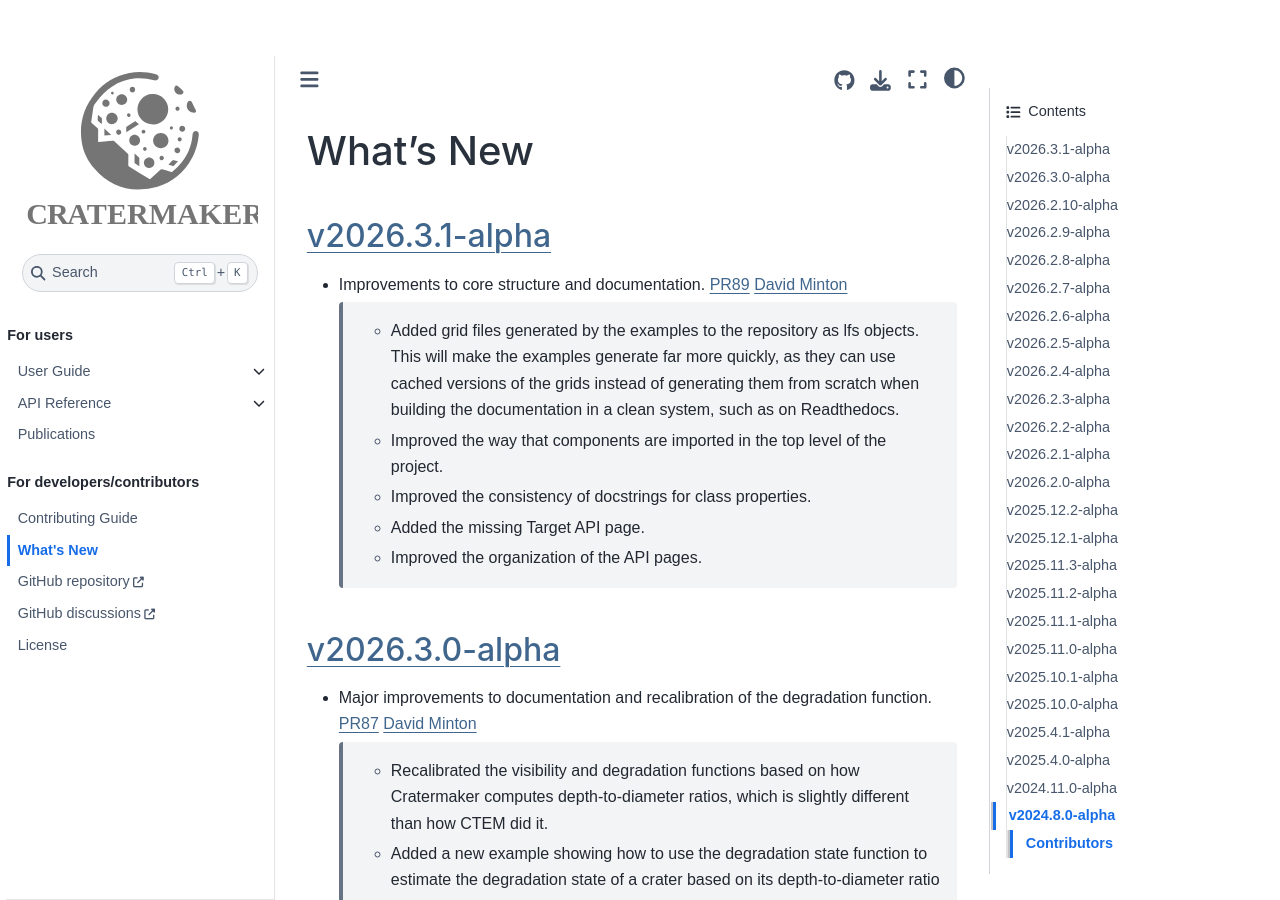
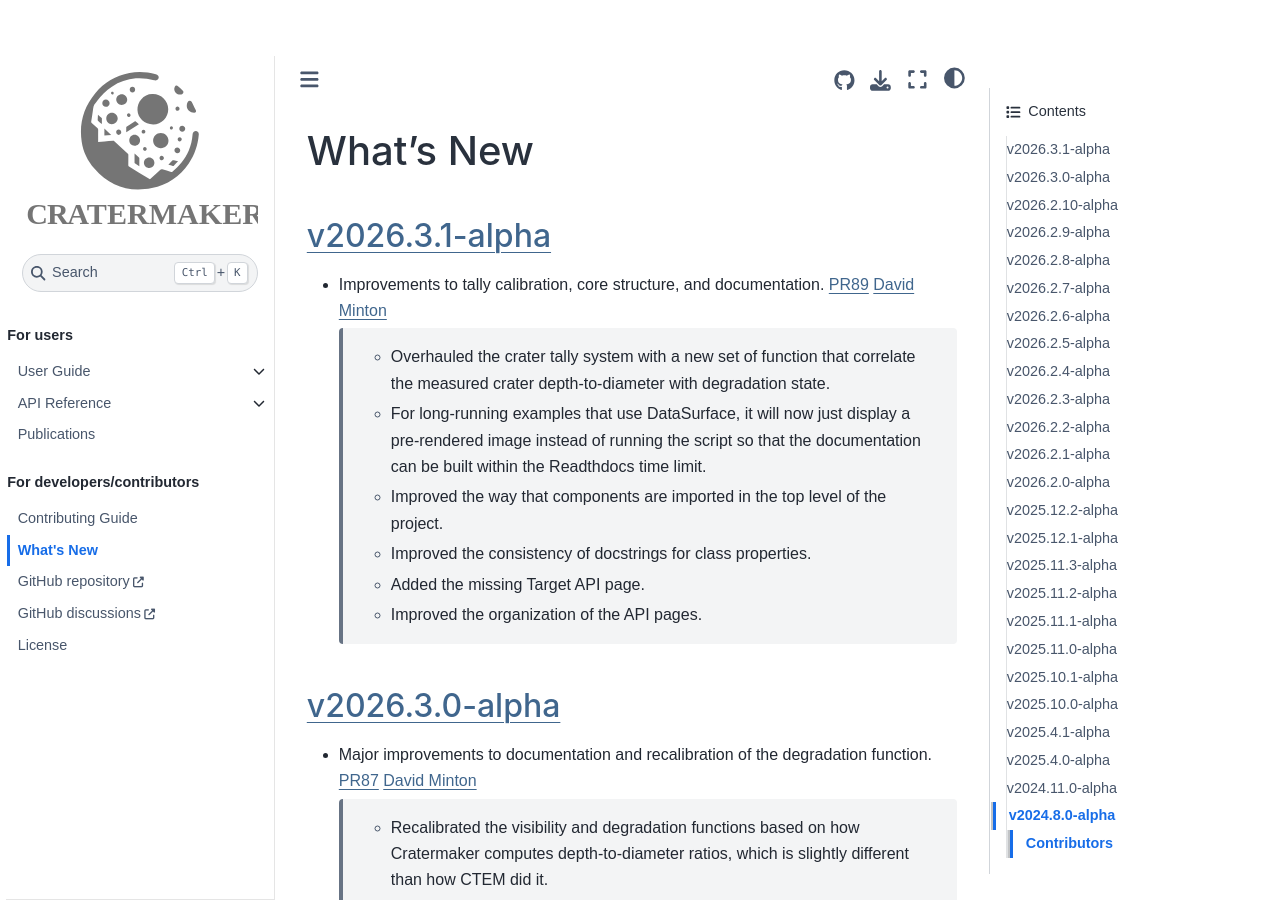
Before and after one commit to MintonGroup/cratermaker, a Sphinx documentation site: the page built from docs/whats-new.rst, in a window 1280 px wide and 900 px high. Built offline with Sphinx 7.4.7 and the Sphinx Book theme 1.1.4, drawn with Linux system fonts in a browser that asks for light colours; pages that are not in the unit, such as notebooks, are missing from menus; the version number could not be read and is left out.

Commit message:
Updated changelog and degradation state example

```diff
--- a/docs/whats-new.rst
+++ b/docs/whats-new.rst
@@ -8,9 +8,10 @@ What's New
 :release:`v2026.3.1-alpha`
 --------------------------
 
-- Improvements to core structure and documentation. :pull:`89` `David Minton`_
+- Improvements to tally calibration, core structure, and documentation. :pull:`89` `David Minton`_
 
-   - Added grid files generated by the examples to the repository as lfs objects. This will make the examples generate far more quickly, as they can use cached versions of the grids instead of generating them from scratch when building the documentation in a clean system, such as on Readthedocs.
+   - Overhauled the crater tally system with a new set of function that correlate the measured crater depth-to-diameter with degradation state.
+   - For long-running examples that use DataSurface, it will now just display a pre-rendered image instead of running the script so that the documentation can be built within the Readthdocs time limit.
    - Improved the way that components are imported in the top level of the project.
    - Improved the consistency of docstrings for class properties.
    - Added the missing Target API page.
```
Also changed, not shown: 1 other file.
